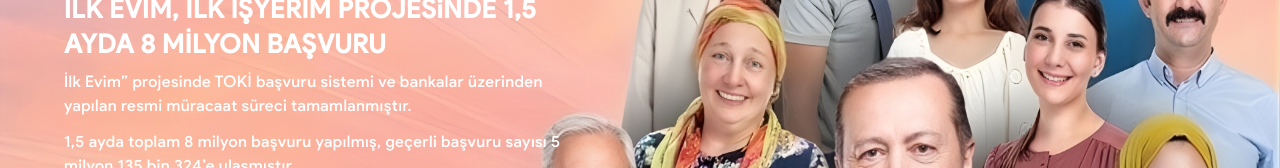
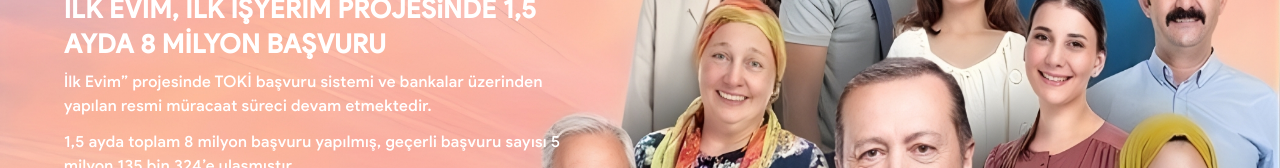
Before and after one commit to mvltylmz3169-oss/toki, a Next.js app: page / in a window 1280 px wide. Shown: the part 276-444 px from the top of the page. Built offline with nearby package versions, Linux system fonts and the light colour scheme.

Commit message:
bug fixed

```diff
--- a/src/app/page.js
+++ b/src/app/page.js
@@ -59,7 +59,7 @@ export default function Home() {
     {
       title: "KONUT",
       icon: "🏠",
-      mainValue: "1 Milyon 170 Bin",
+      mainValue: "1 Milyon 140 Bin",
       subtitle: "Konut",
       socialTitle: "SOSYAL DONATILAR",
       socialItems: [
@@ -212,7 +212,7 @@ export default function Home() {
              <h1 data-aos-duration="900" data-aos="fade-up" className="tracking-wide font-bold text-white md:text-[26px] text-2xl md:w-[480px]">İLK EVİM, İLK İŞYERİM PROJESiNDE   1,5 AYDA 8 MİLYON BAŞVURU</h1>
 
             <div className="flex flex-col gap-3 md:w-[530px] text-[16px]">
-            <p data-aos-duration="1100" data-aos="fade-up" className="tracking-wide  text-white  ">İlk Evim” projesinde TOKİ başvuru sistemi ve bankalar üzerinden yapılan resmi müracaat süreci tamamlanmıştır.
+            <p data-aos-duration="1100" data-aos="fade-up" className="tracking-wide  text-white  ">İlk Evim” projesinde TOKİ başvuru sistemi ve bankalar üzerinden yapılan resmi müracaat süreci devam etmektedir.
             </p>
             <p data-aos-duration="1100" data-aos="fade-up" className="tracking-wide  text-white  ">1,5 ayda toplam 8 milyon başvuru yapılmış, geçerli başvuru sayısı 5 milyon 135 bin 324’e ulaşmıştır.
             </p>
```
